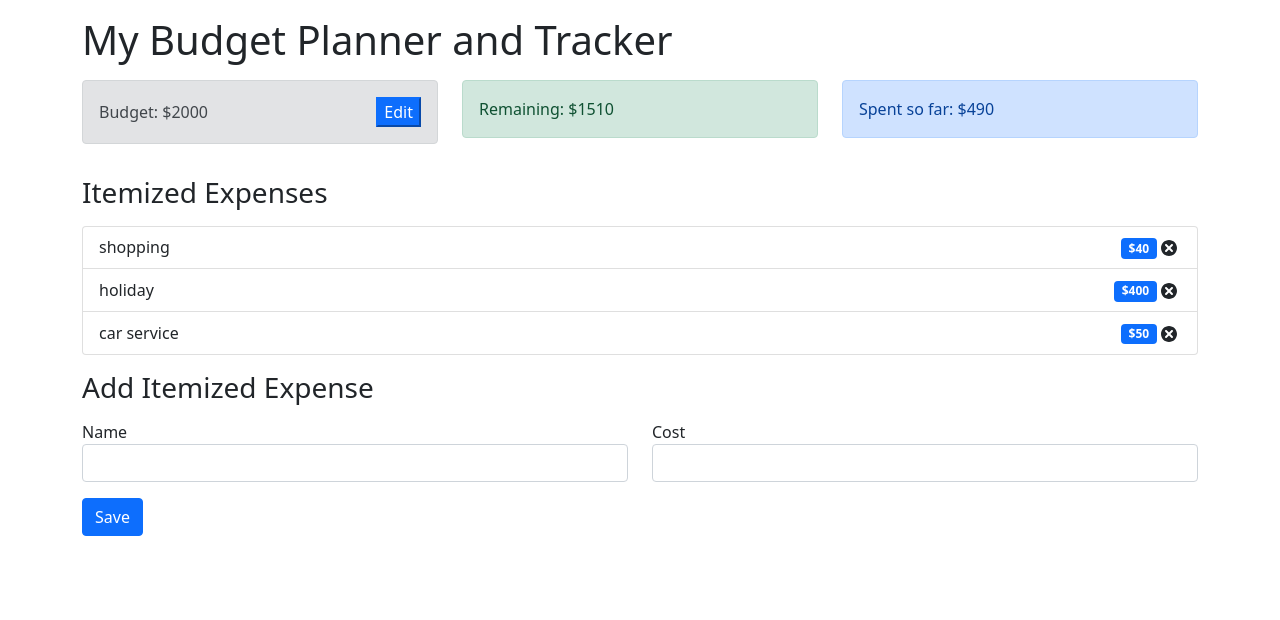
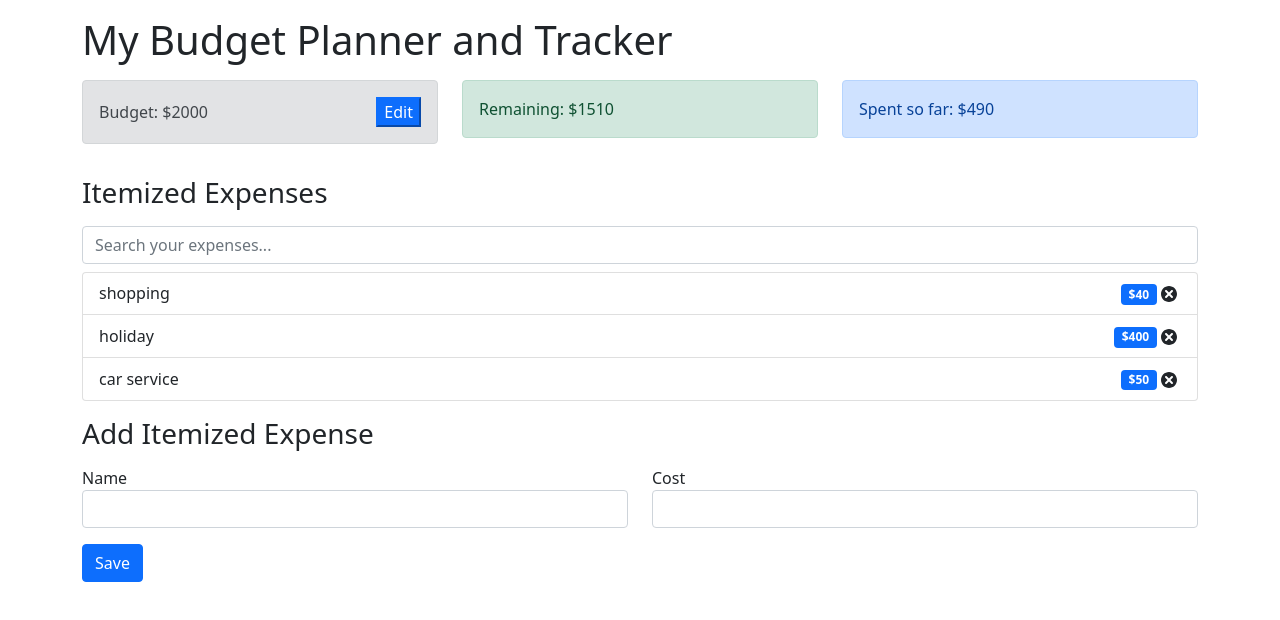
Before and after one commit to csdorman/React-Simple-Budget-Tracker, a React (Create React App) app: page / in a window 1280 px wide. Shown: the top 620 px of the page. Built offline with nearby package versions, Linux system fonts and the light colour scheme.

Commit message:
Added search functionality to ExpenseList

```diff
--- a/src/components/ExpenseList.js
+++ b/src/components/ExpenseList.js
@@ -1,17 +1,37 @@
-import React, {useContext} from 'react'
+import React, {useContext, useEffect, useState} from 'react'
 import { AppContext } from '../context/AppContext'
 import ExpenseItem from './ExpenseItem'
 
 const ExpenseList = () => {
     const { expenses } = useContext(AppContext)
+    const [filteredExpenses, setFilteredExpenses] = useState(expenses || [])
 
+    useEffect(() => {
+        setFilteredExpenses(expenses)
+    }, [expenses])
+
+    const handleChange = (event) => {
+        const searchResults = expenses.filter((filteredExpense) =>
+            filteredExpense.name.toLowerCase().includes(event.target.value)
+            )
+            setFilteredExpenses(searchResults)
+    }
 
     return (
-        <ul className='list-group'>
-            {expenses.map((expense) => (
-                <ExpenseItem id={expense.id} name={expense.name} cost={expense.cost} />
-            ))}
-        </ul>
+        <>
+            <input
+                type='text'
+                class='form-control mb-2 mr-sm-2'
+                placeholder='Search your expenses...'
+                onChange={handleChange}>
+
+            </input>
+            <ul className='list-group'>
+                {filteredExpenses.map((expense) => (
+                    <ExpenseItem id={expense.id} name={expense.name} cost={expense.cost} />
+                ))}
+            </ul>
+        </>
     )
 }
 
```
